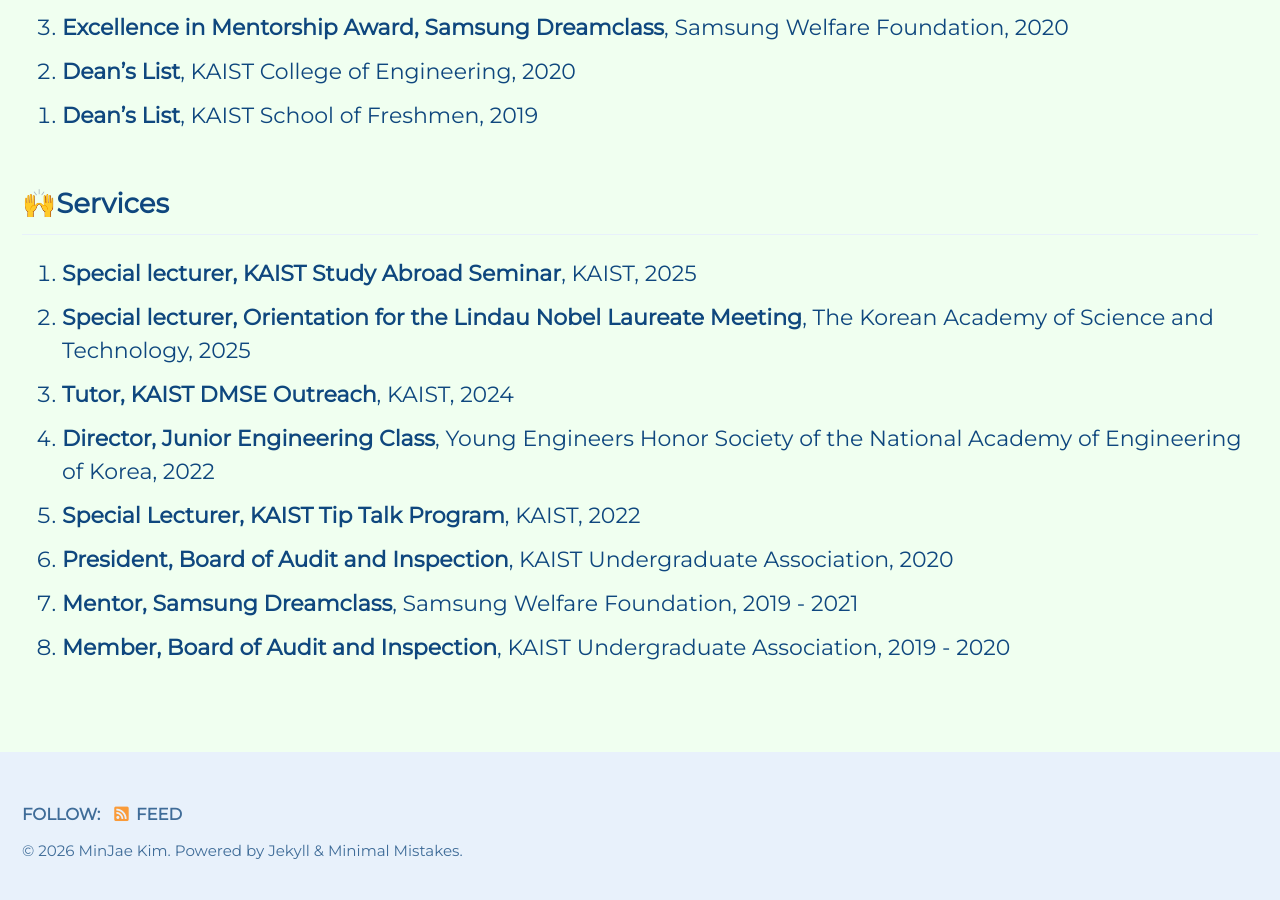
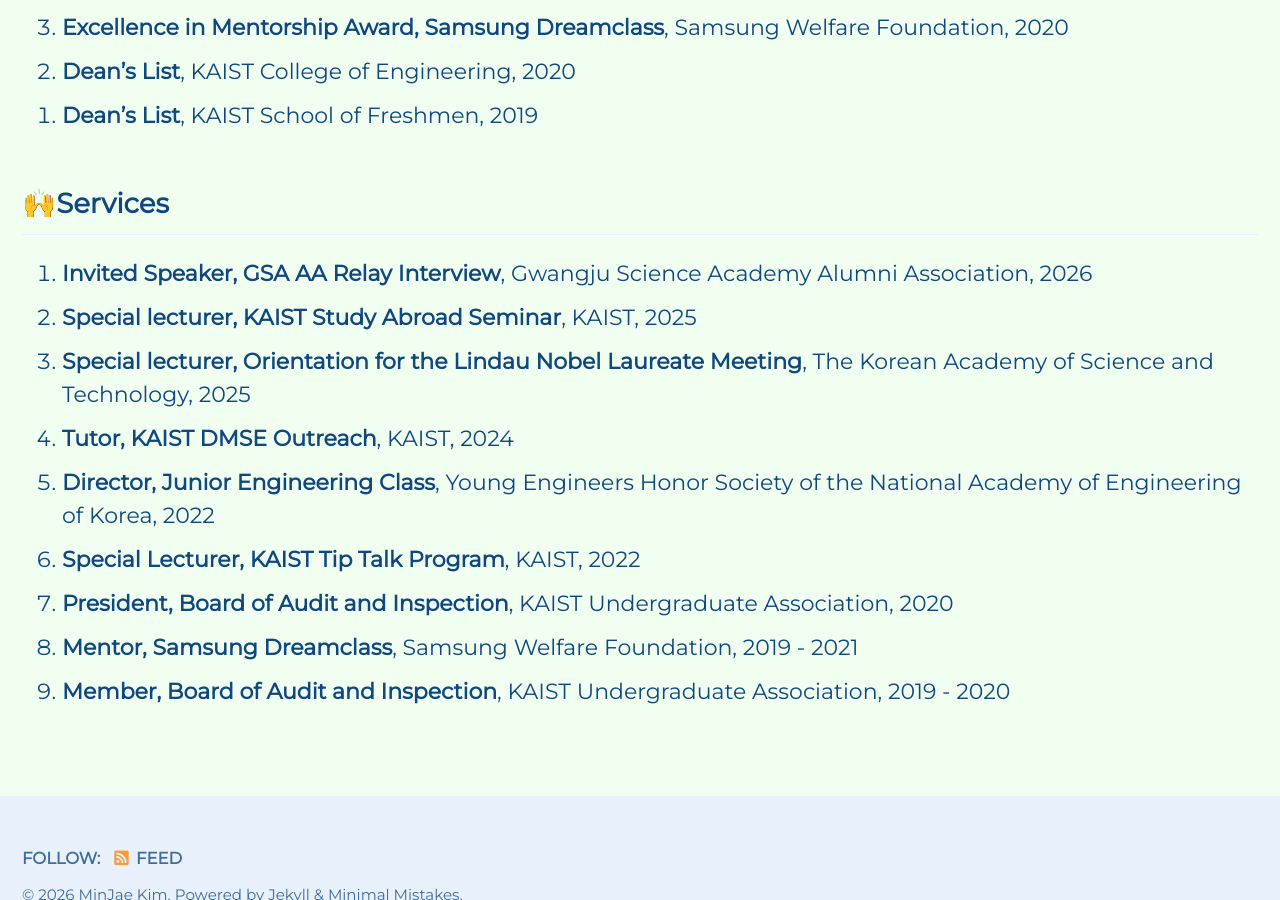
Before and after one commit to mj3259/mj3259.github.io, a Jekyll site: the page built from _pages/honorsandawards.md, in a window 1280 px wide and 900 px high, scrolled down 2404 px. Built offline with Jekyll 4.4.1, drawn with Linux system fonts in a browser that asks for light colours; cached includes are drawn as plain includes.

Commit message:
Update honorsandawards.md

```diff
--- a/_pages/honorsandawards.md
+++ b/_pages/honorsandawards.md
@@ -64,6 +64,7 @@
 {: reversed="reversed"}
 
 ## 🙌Services
+1. __Invited Speaker, GSA AA Relay Interview__, Gwangju Science Academy Alumni Association, 2026
 1. __Special lecturer, KAIST Study Abroad Seminar__, KAIST, 2025
 1. __Special lecturer, Orientation for the Lindau Nobel Laureate Meeting__, The Korean Academy of Science and Technology, 2025
 1. __Tutor, KAIST DMSE Outreach__, KAIST, 2024
```
